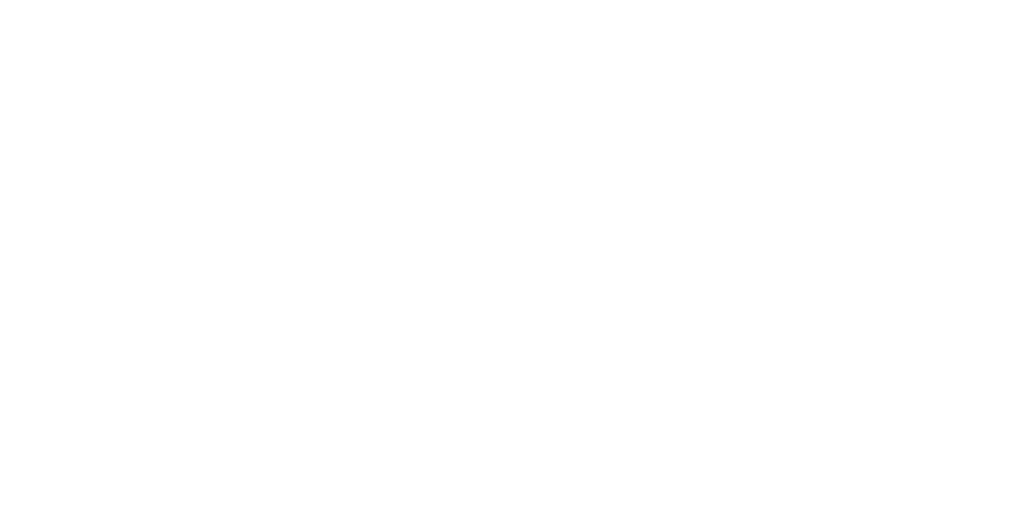
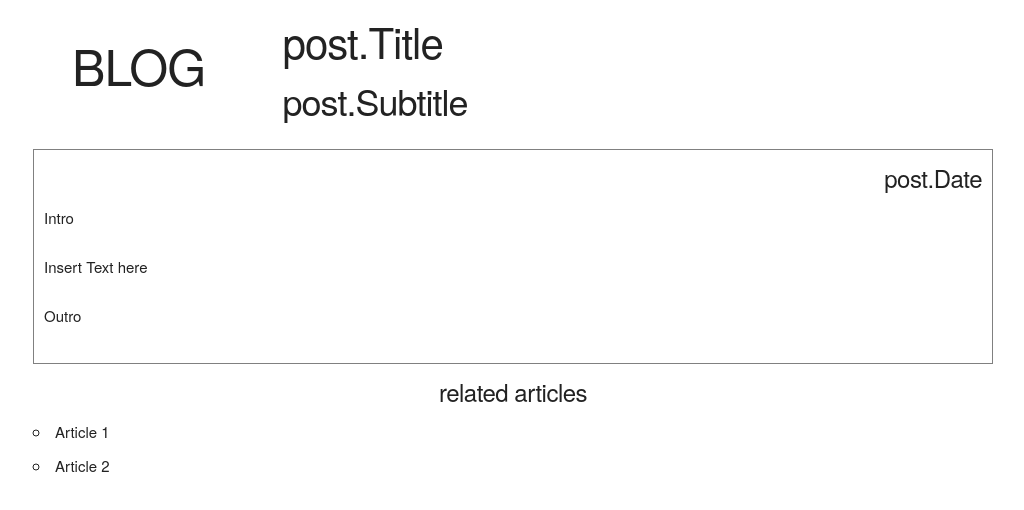
Before and after one commit to CarelS072/CarelS072.github.io, a plain HTML site: page blog/blog-template.html in a window 1280 px wide. Shown: the whole page, without its empty margins (127-1151 px from the left). Drawn offline with Linux system fonts and the light colour scheme.

Commit message:
added semantic version of blogpost template and styling changes

```diff
--- a/blog/blog-template.html
+++ b/blog/blog-template.html
@@ -1,11 +1,48 @@
 <!DOCTYPE html>
 <html>
   <head>
-    <title></title>
+    <title>Carel Starreveld - Blog</title>
     <meta charset="UTF-8">
-
+    <link rel="stylesheet" type="text/css" href="../styles/normalize.css">
+    <link rel="stylesheet" type="text/css" href="../styles/skeleton.css">
+    <link rel="stylesheet" type="text/css" href="../styles/main.css">
   </head>
   <body>
+    <div class="container">
 
+      <header>
+            <div class="row">
+              <div class="three columns" style="padding-top: 2rem;padding-bottom: 2rem;text-align: center">
+                <h1>BLOG</h1>
+              </div>
+              <div class="nine columns">
+                <h2>post.Title</h2>
+                <h3>post.Subtitle</h3>
+              </div>
+            </div>
+      </header>
+
+      <article>
+        <h5 style="text-align: right">post.Date</h5>
+        <p>Intro</p>
+        <p>Insert Text here</p>
+        <p>Outro</p>
+      </article>
+      <section>
+        <div class="row">
+          <div class="u-full-width">
+          <h5>related articles</h5>
+            <ul>
+              <li>Article 1</li>
+              <li>Article 2</li>
+            </ul>
+          </div>
+        </div>
+      </section>
+
+      <footer>
+
+      </footer>
+    </div>
   </body>
 </html>
--- a/styles/main.css
+++ b/styles/main.css
@@ -20,6 +20,18 @@ nav {
   /* margin-left: 25px;
   margin-right: 25px; */
   text-align: center;
+}
 
+article {
+  border-style: solid;
+  border-width: 1px;
+  border-color: gray;
+  padding: 1rem;
 
 }
+
+section {
+  padding-top: 1rem;
+  align-content: center;
+  text-align: left;
+}
```
